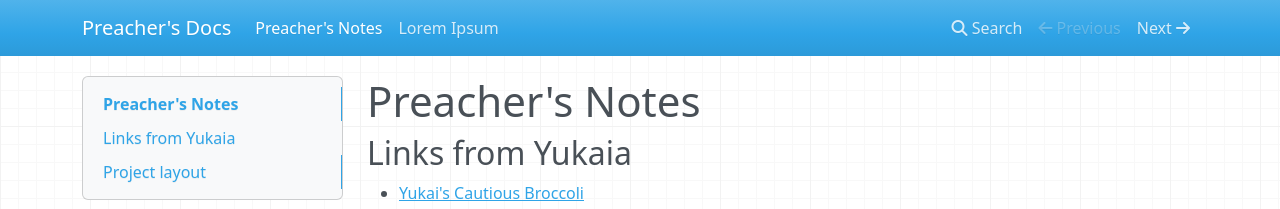
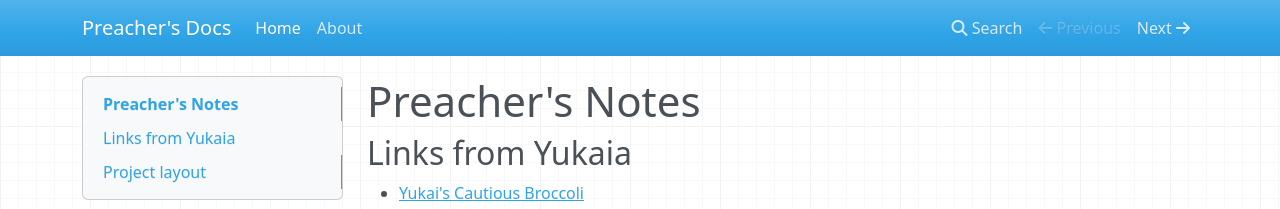
Before and after one commit to d-henry/d-henry.github.io, an MkDocs documentation site: the page built from docs/index.md, in a window 1280 px wide. Shown: the top 209 px of the page. Built offline with MkDocs 1.6.1, drawn with Linux system fonts in a browser that asks for light colours; nearby versions of some CDN libraries.

Commit message:
added a theme

```diff
--- a/mkdocs.yml
+++ b/mkdocs.yml
@@ -1 +1,6 @@
 site_name: Preacher's Docs
+site_url: https://example.com/
+nav:
+    - Home: index.md
+    - About: about.md
+theme: mkdocs
```
